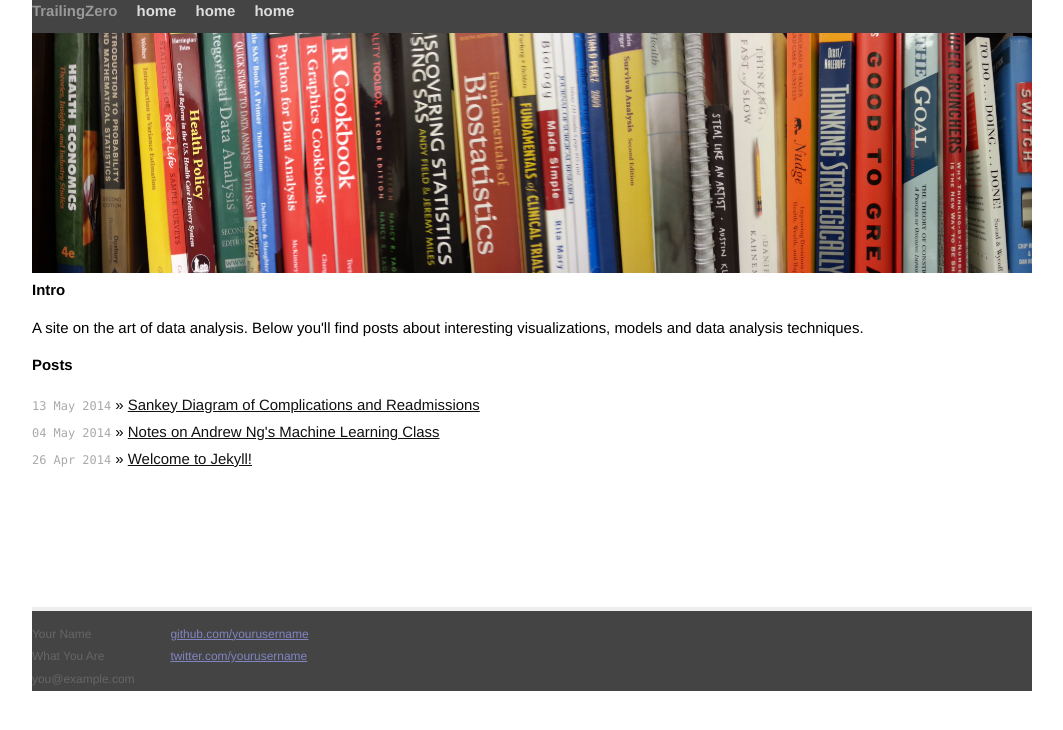
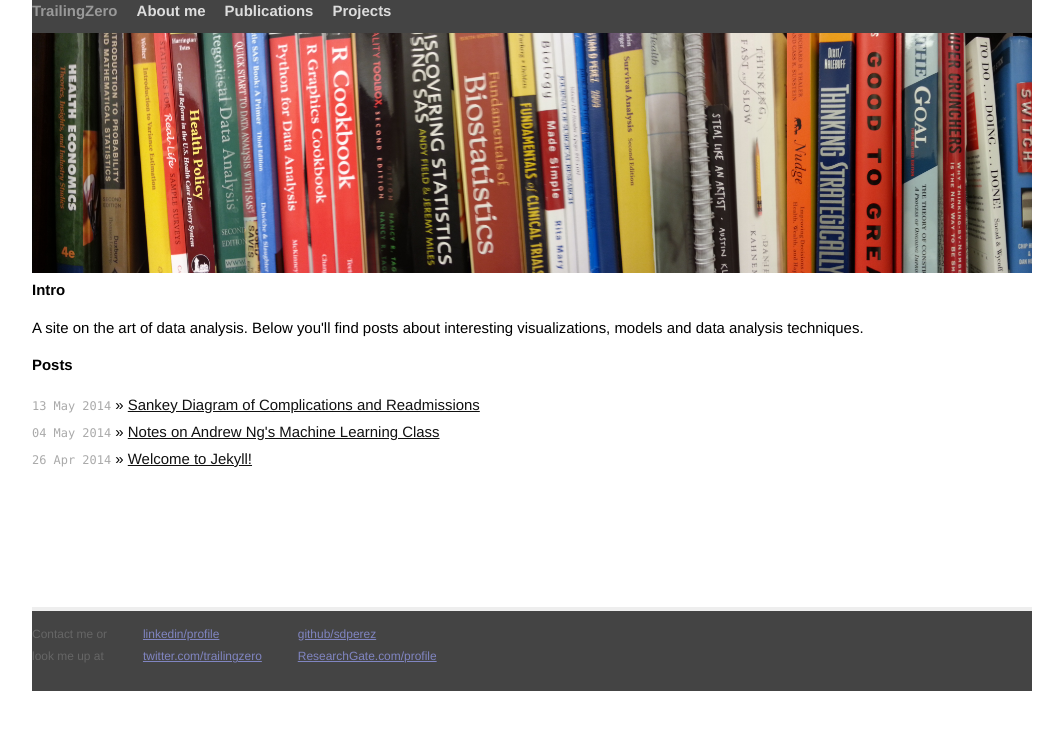
Before and after one commit to sdperez/sdperez.github.io, a Jekyll site: the page built from index.html, in a window 1280 px wide. Shown: the top 730 px of the page, without its empty margins (108-1171 px from the left). Built offline with Jekyll 4.4.1, drawn with Linux system fonts in a browser that asks for light colours; Markdown is read by kramdown in place of the engine named in the settings.

Commit message:
Update Index
Added, books image and contact information

```diff
--- a/_layouts/default.html
+++ b/_layouts/default.html
@@ -18,9 +18,9 @@
         <div class="site">
           <div class="header">
             <h1 class="title"><a href="/">TrailingZero</a></h1>
-            <a class="extra" href="/">home</a>
-            <a class="extra" href="/">home</a>
-            <a class="extra" href="/">home</a>
+            <a class="extra" href="/">About me</a>
+            <a class="extra" href="/">Publications</a>
+            <a class="extra" href="/">Projects</a>
           </div>
 
           {{ content }}
@@ -28,15 +28,21 @@
           <div class="footer">
             <div class="contact">
               <p>
-                Your Name<br />
-                What You Are<br />
-                you@example.com
+                Contact me or<br />
+                look me up at<br />
+
               </p>
             </div>
             <div class="contact">
               <p>
-                <a href="https://github.com/yourusername">github.com/yourusername</a><br />
-                <a href="https://twitter.com/yourusername">twitter.com/yourusername</a><br />
+                <a href="http://www.linkedin.com/profile/view?id=43757519">linkedin/profile</a><br />
+                <a href="https://twitter.com/@trailingzero">twitter.com/trailingzero</a><br />
+              </p>
+            </div>
+            <div class="contact">
+              <p>
+                <a href="https://github.com/sdperez">github/sdperez</a><br />
+                <a href="http://www.researchgate.net/profile/Sebastian_Perez3">ResearchGate.com/profile</a><br />
               </p>
             </div>
           </div>
--- a/index.html
+++ b/index.html
@@ -3,7 +3,7 @@
 title: TrailingZero
 ---
 <div id="home">
-  <img src="/images/books.JPG" alt="stones" height="240" width="1000">
+  <img src="/images/books.jpg" alt="stones" height="240" width="1000">
   <h1>Intro</h1>
   <p> A site on the art of data analysis. Below you'll find posts about interesting visualizations, models and data analysis techniques.</p>
 </div>
```
Also changed, not shown: images/github.png (added), images/linkedin.png (added), images/researchgate.png (added), images/twitter.png (added).
